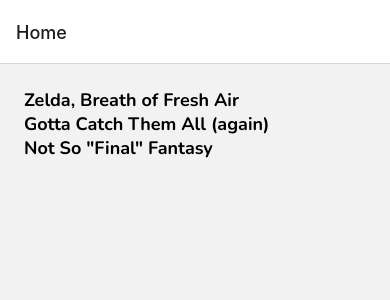
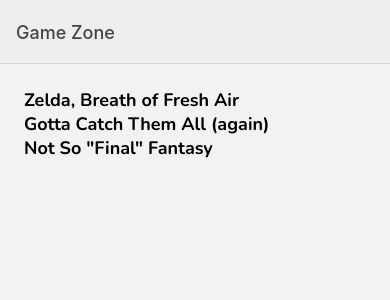
Before and after one commit to nadjiel/game-zone, a React Native app: screen / in a window 390 px wide. Shown: the top 300 px of the page. Built offline with nearby package versions, Linux system fonts and the light colour scheme.

Commit message:
Navigation options and structure revamp

```diff
--- a/App.js
+++ b/App.js
@@ -4,14 +4,10 @@ import { useFonts } from "expo-font";
 import { useCallback } from "react";
 import * as SplashScreen from "expo-splash-screen";
 import { NavigationContainer } from "@react-navigation/native";
-import { createNativeStackNavigator } from "@react-navigation/native-stack";
 
-import Home from "./screens/Home";
-import ReviewDetails from "./screens/ReviewDetails";
+import MainNavigator from './routes/MainNavigator';
 
 // SplashScreen.preventAutoHideAsync();
-
-const Stack = createNativeStackNavigator();
 
 export default function App() {
   const [ fontsLoaded ] = useFonts({
@@ -32,10 +28,7 @@ export default function App() {
   return (
     // <View onLayout={ onLayoutRootView }>
       <NavigationContainer>
-        <Stack.Navigator initialRouteName="Home">
-          <Stack.Screen name="Home" component={ Home } />
-          <Stack.Screen name="ReviewDetails" component={ ReviewDetails } />
-        </Stack.Navigator>
+        <MainNavigator />
 
         <StatusBar style="auto" />
       </NavigationContainer>
--- /dev/null
+++ b/routes/MainNavigator.js
@@ -0,0 +1,37 @@
+import { createNativeStackNavigator } from "@react-navigation/native-stack";
+
+import Home from "../screens/Home";
+import ReviewDetails from "../screens/ReviewDetails";
+
+const Stack = createNativeStackNavigator();
+
+function MainNavigator() {
+  return (
+    <Stack.Navigator
+      initialRouteName="Home"
+      screenOptions={ {
+        headerTintColor: "#444",
+        headerStyle: {
+          backgroundColor: "#eee"
+        }
+      } }
+    >
+      <Stack.Screen
+        name="Home"
+        component={ Home }
+        options={ {
+          title: "Game Zone"
+        } }
+      />
+      <Stack.Screen
+        name="ReviewDetails"
+        component={ ReviewDetails }
+        options={ {
+          title: "Review Details"
+        } }
+      />
+    </Stack.Navigator>
+  );
+}
+
+export default MainNavigator;
```
